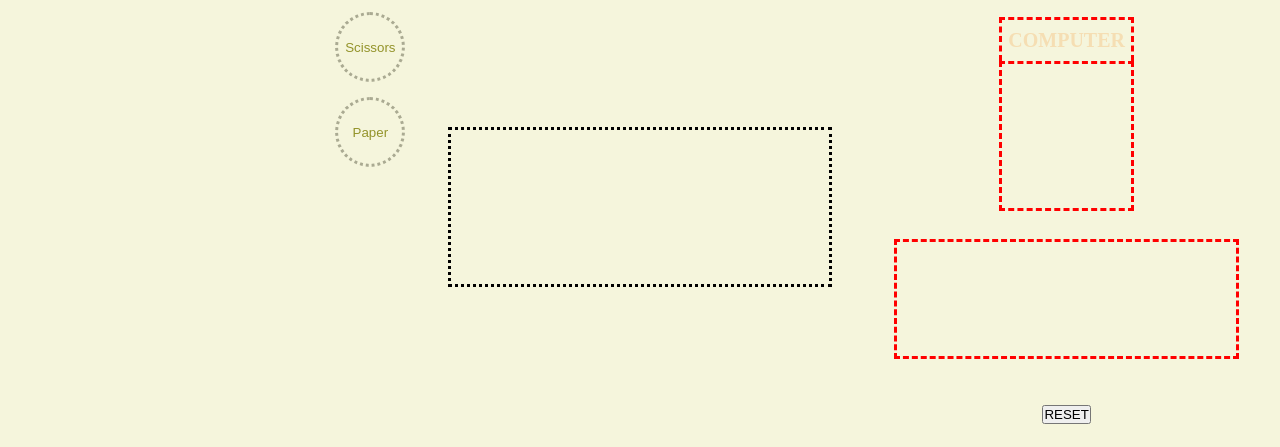
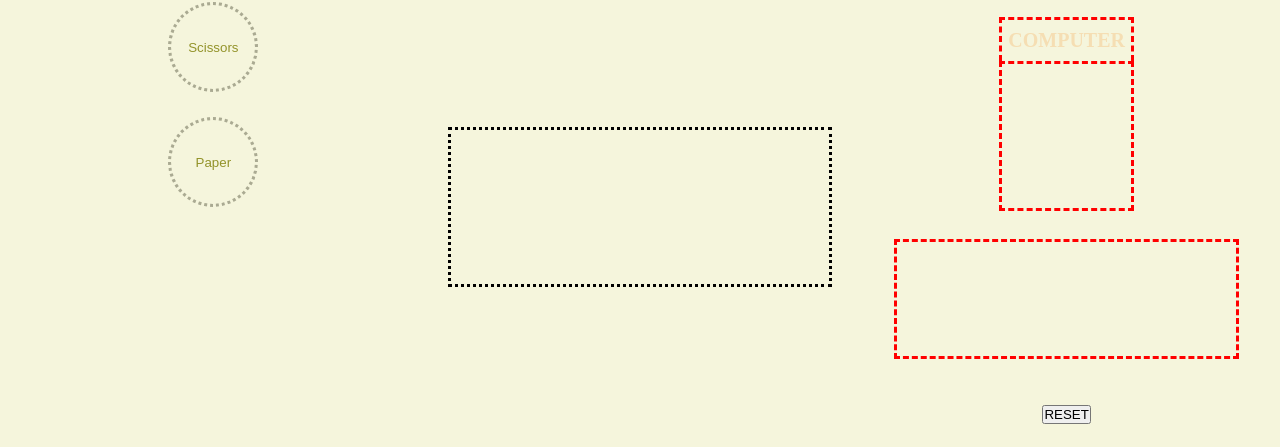
Before and after one commit to Nton23/TOP--Rock-Paper-Scissors, a plain HTML site: page index.html in a window 1280 px wide. Shown: the part 353-800 px from the top of the page. Drawn offline with Linux system fonts and the light colour scheme.

Commit message:
Edit user button container

```diff
--- a/style.css
+++ b/style.css
@@ -22,11 +22,11 @@ body {
 
 #user-buttons-container {
     width: 30%;
-    height: 30%;
+    height: 40%;
     display: flex;
     flex-direction: column;
     justify-content: space-between;
-    align-items: flex-end;
+    align-items: center;
     align-self: center;
 }
 
@@ -34,8 +34,8 @@ body {
     background-color: transparent;
     border: var(--border-color) dotted;
     border-radius: 100%;
-    width: 70px;
-    height: 70px;
+    width: 90px;
+    height: 90px;
     color: var(--font-color);
 }
 
```
